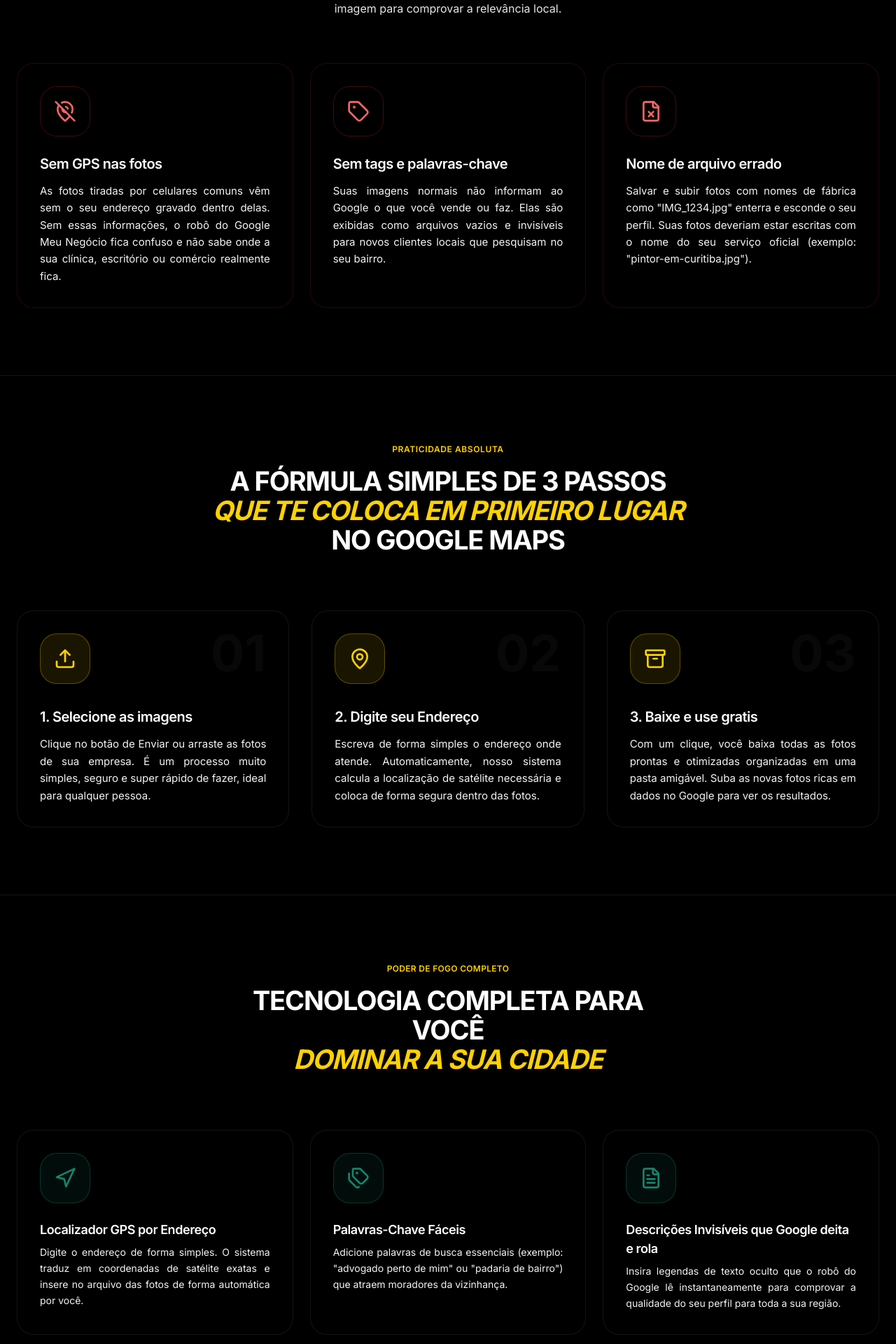
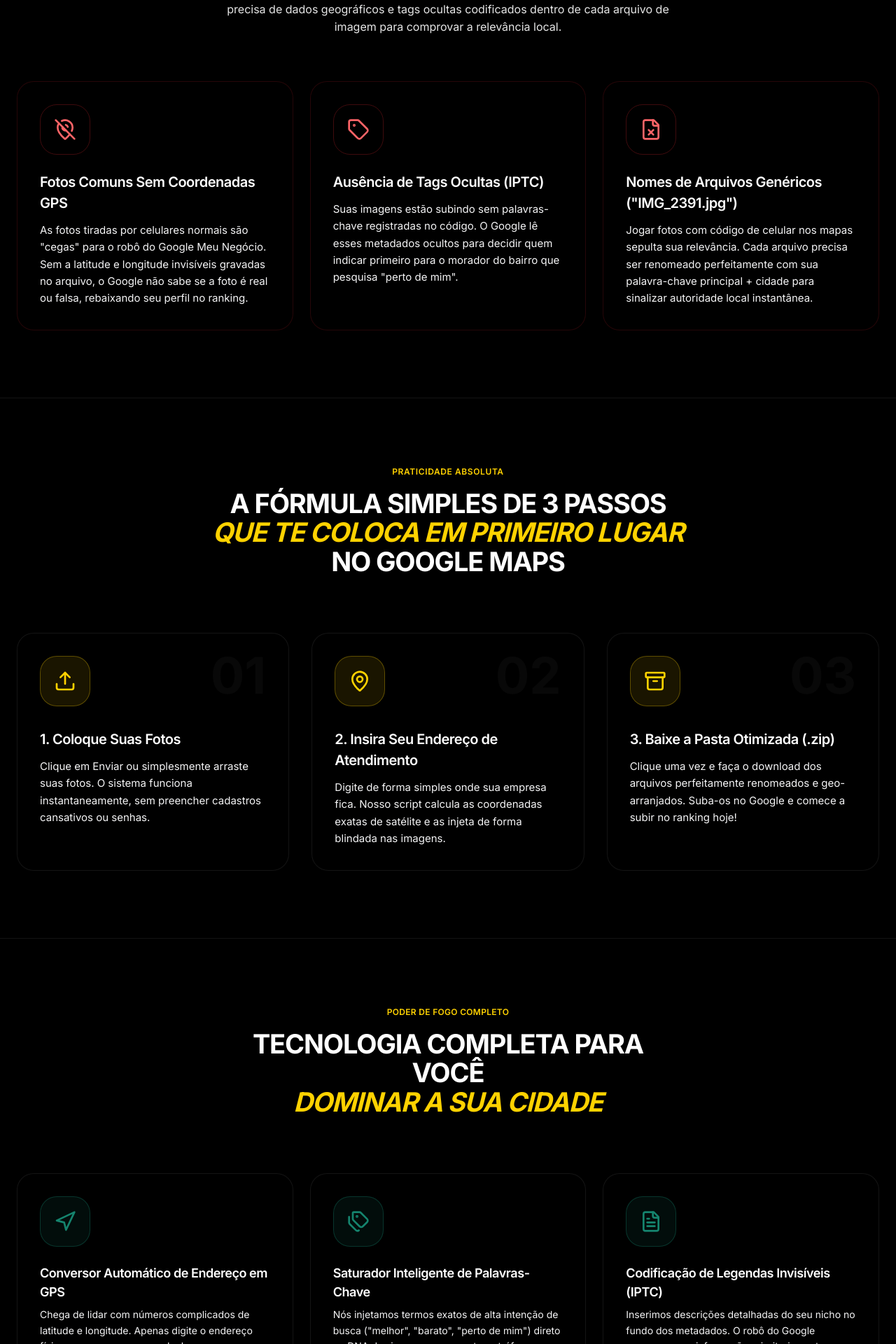
Before and after one commit to supremapix/FotoSEO, a React (Vite) app: page / in a window 1280 px wide. Shown: the part 1606-3526 px from the top of the page at 70% size. Built offline with nearby package versions, Linux system fonts and the light colour scheme.

Commit message:
feat: add SEO and site infrastructure
- Implement core SEO meta tags and open graph data
- Create robots.txt and sitemap.xml for indexing
- Add llms.txt for model context and project documentation
- Refine landing page copy for improved conversion

```diff
--- a/src/App.tsx
+++ b/src/App.tsx
@@ -651,31 +651,29 @@ export default function App() {
     if (element) {
       element.scrollIntoView({ behavior: 'smooth' });
     }
-  };
-
-  // Static Data lists structure mapping
+  }  // Static Data lists structure mapping
   const stats = [
-    { value: '10×', label: 'Mais pessoas do seu próprio bairro encontrando a sua empresa no mapa e ligando para você.' },
-    { value: '10', label: 'Fotos enviadas de uma única vez, de forma simples e sem qualquer tipo de complicação.' },
-    { value: '100%', label: 'Funciona online e direto pelo seu navegador de internet, sem precisar baixar nenhum aplicativo.' },
-    { value: '3 min', label: 'Apenas 3 minutos do seu dia bastam para que nosso sistema faça tudo sozinho por você.' },
+    { value: '10×', label: 'Mais ligações e rotas traçadas por vizinhos que procuram o seu serviço de perto no bairro.' },
+    { value: '10', label: 'Fotos tratadas em segundos por lote: geolocalização e palavras-chave injetadas duma vez só.' },
+    { value: '100%', label: 'Livre de Instalação: Funciona online e direto pelo seu navegador. Seguro para idosos e iniciantes.' },
+    { value: '3 min', label: 'Tempo médio do envio à pasta otimizada. Sem planilhas ou configurações complexas.' },
   ];
 
   const painPoints = [
     {
       icon: MapPinOff,
-      title: 'Sem GPS nas fotos',
-      desc: 'As fotos tiradas por celulares comuns vêm sem o seu endereço gravado dentro delas. Sem essas informações, o robô do Google Meu Negócio fica confuso e não sabe onde a sua clínica, escritório ou comércio realmente fica.',
+      title: 'Fotos Comuns Sem Coordenadas GPS',
+      desc: 'As fotos tiradas por celulares normais são "cegas" para o robô do Google Meu Negócio. Sem a latitude e longitude invisíveis gravadas no arquivo, o Google não sabe se a foto é real ou falsa, rebaixando seu perfil no ranking.',
     },
     {
       icon: Tag,
-      title: 'Sem tags e palavras-chave',
-      desc: 'Suas imagens normais não informam ao Google o que você vende ou faz. Elas são exibidas como arquivos vazios e invisíveis para novos clientes locais que pesquisam no seu bairro.',
+      title: 'Ausência de Tags Ocultas (IPTC)',
+      desc: 'Suas imagens estão subindo sem palavras-chave registradas no código. O Google lê esses metadados ocultos para decidir quem indicar primeiro para o morador do bairro que pesquisa "perto de mim".',
     },
     {
       icon: FileX,
-      title: 'Nome de arquivo errado',
-      desc: 'Salvar e subir fotos com nomes de fábrica como "IMG_1234.jpg" enterra e esconde o seu perfil. Suas fotos deveriam estar escritas com o nome do seu serviço oficial (exemplo: "pintor-em-curitiba.jpg").',
+      title: 'Nomes de Arquivos Genéricos ("IMG_2391.jpg")',
+      desc: 'Jogar fotos com código de celular nos mapas sepulta sua relevância. Cada arquivo precisa ser renomeado perfeitamente com sua palavra-chave principal + cidade para sinalizar autoridade local instantânea.',
     },
   ];
 
@@ -683,96 +681,96 @@ export default function App() {
     {
       num: '01',
       icon: Upload,
-      title: '1. Selecione as imagens',
-      desc: 'Clique no botão de Enviar ou arraste as fotos de sua empresa. É um processo muito simples, seguro e super rápido de fazer, ideal para qualquer pessoa.',
+      title: '1. Coloque Suas Fotos',
+      desc: 'Clique em Enviar ou simplesmente arraste suas fotos. O sistema funciona instantaneamente, sem preencher cadastros cansativos ou senhas.',
     },
     {
       num: '02',
       icon: MapPin,
-      title: '2. Digite seu Endereço',
-      desc: 'Escreva de forma simples o endereço onde atende. Automaticamente, nosso sistema calcula a localização de satélite necessária e coloca de forma segura dentro das fotos.',
+      title: '2. Insira Seu Endereço de Atendimento',
+      desc: 'Digite de forma simples onde sua empresa fica. Nosso script calcula as coordenadas exatas de satélite e as injeta de forma blindada nas imagens.',
     },
     {
       num: '03',
       icon: Archive,
-      title: '3. Baixe e use gratis',
-      desc: 'Com um clique, você baixa todas as fotos prontas e otimizadas organizadas em uma pasta amigável. Suba as novas fotos ricas em dados no Google para ver os resultados.',
+      title: '3. Baixe a Pasta Otimizada (.zip)',
+      desc: 'Clique uma vez e faça o download dos arquivos perfeitamente renomeados e geo-arranjados. Suba-os no Google e comece a subir no ranking hoje!',
     },
   ];
 
   const features = [
     {
       icon: Navigation,
-      title: 'Localizador GPS por Endereço',
-      desc: 'Digite o endereço de forma simples. O sistema traduz em coordenadas de satélite exatas e insere no arquivo das fotos de forma automática por você.',
+      title: 'Conversor Automático de Endereço em GPS',
+      desc: 'Chega de lidar com números complicados de latitude e longitude. Apenas digite o endereço físico e nosso conversor calcula os milissegundos geográficos na hora.',
     },
     {
       icon: Tags,
-      title: 'Palavras-Chave Fáceis',
-      desc: 'Adicione palavras de busca essenciais (exemplo: "advogado perto de mim" ou "padaria de bairro") que atraem moradores da vizinhança.',
+      title: 'Saturador Inteligente de Palavras-Chave',
+      desc: 'Nós injetamos termos exatos de alta intenção de busca ("melhor", "barato", "perto de mim") direto no DNA das imagens para capturar tráfego regional.',
     },
     {
       icon: FileText,
-      title: 'Descrições Invisíveis que Google deita e rola',
-      desc: 'Insira legendas de texto oculto que o robô do Google lê instantaneamente para comprovar a qualidade do seu perfil para toda a sua região.',
+      title: 'Codificação de Legendas Invisíveis (IPTC)',
+      desc: 'Inserimos descrições detalhadas do seu nicho no fundo dos metadados. O robô do Google consome essa informação prioritariamente no ranking.',
     },
     {
       icon: FolderPen,
-      title: 'Renomeador Inteligente em Massa',
-      desc: 'Nós renomeamos todas as fotos com o seu serviço profissional e sua cidade automaticamente de forma padrão, bonita e muito organizada.',
+      title: 'Renomeador Sequencial Profissional',
+      desc: 'Adeus "IMG_1234.png". Seus arquivos são rebatizados seguindo fórmulas exatas de SEO Local que geram autoridade perante o Google algoritmicamente.',
     },
     {
       icon: Layers,
-      title: 'Metadados de Satélite Puros',
-      desc: 'Garantimos a gravação das coordenadas de localização com alta nitidez, sem diminuir de forma alguma a qualidade original da imagem.',
+      title: 'Preservação de Resolução Máxima',
+      desc: 'Nosso processo de injeção de metadados não compacta nem diminui a nitidez das fotos. Suas imagens continuam lindas, nítidas e profissionais.',
     },
     {
       icon: Package,
-      title: 'Pasta ZIP Prática e Compacta',
-      desc: 'Para simplificar e evitar bagunça, todas as imagens prontas são guardadas juntas em uma única pasta leve que você baixa com apenas um clique.',
+      title: 'Compactador Automático Tudo-Pronto',
+      desc: 'Entregamos seu lote inteiro compilado de forma organizada dentro de um arquivo ZIP leve, facilitando muito o upload no painel do Google.',
     },
     {
       icon: Monitor,
-      title: 'Botões Maiores e Letras Nítidas',
-      desc: 'Uma tela limpa, desenhada com botões grandes, contraste nítido, clareza máxima e texto amigável feito especialmente para quem não entende de programação.',
+      title: 'Interface Anti-Confusão Sem Menu Chato',
+      desc: 'Telas sem poluição visual, projetadas com fontes grandes e campos amigáveis, ideais para donos de negócios locais focados em faturamento rápido.',
     },
     {
       icon: Table,
-      title: 'Tabela de Controle Amigável',
-      desc: 'Para você nunca se perder, uma listinha simples na tela mostra quais fotos já foram otimizadas e o andamento geral da sua rotina.',
+      title: 'Relatório Interno Prático',
+      desc: 'Acompanhe de forma simples o progresso científico de cada imagem, sabendo exatamente quais dados foram georreferenciados no processo.',
     },
     {
       icon: Satellite,
-      title: 'Sinal Verificado e Seguro',
-      desc: 'Garante o envio das coordenadas perfeitas, sem emitir nenhum erro de localização, fazendo com que os servidores do Google aprovem seus dados na hora.',
+      title: 'Sinal Verificado de Longitude Certa',
+      desc: 'Utiliza validadores geográficos modernos para garantir que os servidores de imagem do Google aprovem seus metadados de primeira.',
     },
   ];
 
   const comparisons = [
     {
-      aspect: 'Inclusão de GPS EXIF',
-      without: 'Imagens cruas sem localizador',
-      with: 'Coordenadas convertidas instantaneamente',
-    },
-    {
-      aspect: 'Processamento de Imagens',
-      without: 'Manual, uma a uma em editores desktop complexos',
-      with: 'Lote simultâneo de até 10 fotos no navegador',
-    },
-    {
-      aspect: 'Otimização de IPTC & Tags',
-      without: 'Vazio de termos semânticos ocultos',
-      with: 'Keywords de alta indexação injetadas no código',
-    },
-    {
-      aspect: 'Nomenclatura de Arquivos',
-      without: 'Codificações como DSC_2910.jpg sem valor SEO',
-      with: 'Arquivos renomeados com Palavra-Chave + Cidade',
-    },
-    {
-      aspect: 'Tempo por Cliente',
-      without: 'Média de 40 minutos por lote de otimização',
-      with: 'Menos de 3 minutos do upload ao ZIP final',
+      aspect: 'Gravação de GPS EXIF Terrestre',
+      without: 'Metadados vazios (Google não sabe onde a foto foi tirada)',
+      with: 'Coordenadas de satélite precisas cravadas no código',
+    },
+    {
+      aspect: 'Agilidade de Processamento',
+      without: 'Trabalho manual, demorando até 40 minutos por imagem',
+      with: 'Lote completo de até 10 imagens tratado em menos de 180 segundos',
+    },
+    {
+      aspect: 'Otimização de Termos Ocultos',
+      without: 'Sem palavras-chave e sem relevância semântica regional',
+      with: 'Keywords inteligentes de alta intenção injetadas no IPTC',
+    },
+    {
+      aspect: 'Padrão dos Nomes dos Arquivos',
+      without: 'Código aleatório gerado pelo celular ("IMG_0991.HEIC")',
+      with: 'Palavra-chave principal + Cidade de busca do cliente',
+    },
+    {
+      aspect: 'Curva de Aprendizado',
+      without: 'Necessita softwares de edição complexos e caros',
+      with: 'Sem complicações: projetado inclusive para idosos e iniciantes',
     },
   ];
 
@@ -781,25 +779,25 @@ export default function App() {
       name: 'Carlos Eduardo',
       role: 'Especialista em SEO Local',
       rating: 5,
-      text: 'Subi o perfil de uma clínica odontológica para as primeiras posições do Google Maps em menos de duas semanas. O FotoSEO me economiza horas de edição de metadados manual.',
+      text: 'O FotoSEO é indispensável. Consegui posicionar uma clínica médica local na Posição #1 no bairro Jardins em apenas 10 dias. Georreferenciamento de imagens é o maior segredo do Maps.',
     },
     {
       name: 'Vanessa Martins',
-      role: 'Agência VM Studio',
+      role: 'Agência VM Digital',
       rating: 5,
-      text: 'Espetacular! Consigo geolocalizar fotos por endereço e injetar as tags estruturadas em menos de 3 minutos. Meus clientes de comércio local estão adorando os resultados.',
+      text: 'Trabalho com comércio local e me poupou horas. Não preciso mais de editores desktop difíceis de configurar. Digito o endereço do cliente, arrasto as fotos e o Zip sai pronto na hora.',
     },
     {
       name: 'Rodrigo Pinheiro',
-      role: 'Consultor de Tráfego',
+      role: 'Consultor de Tráfego Regional',
       rating: 5,
-      text: 'Impressionante como a geolocalização EXIF faz diferença direta no algoritmo do Google Meu Negócio. Indispensável para quem atende negócios físicos de forma profissional.',
-    },
-    {
-      name: 'Juliana Mendes',
-      role: 'Fotógrafa Comercial',
+      text: 'O ganho na relevância do Google Meu Negócio usando metadados EXIF/IPTC limpos e estruturados é absurdo. Ideal para quem presta serviço e quer dominar as buscas locais.',
+    },
+    {
+      name: 'Seu Antônio de Souza',
+      role: 'Dono de Oficina Mecânica (68 anos)',
       rating: 5,
-      text: 'Antes eu tinha que explicar pro cliente porque as fotos não tinham GPS de estúdio. Agora passo tudo no FotoSEO antes de entregar. Nota dez em agilidade e praticidade.',
+      text: 'Não entendo nada de computador e achei que seria muito difícil. Mas o FotoSEO é muito simples! Só coloco minhas fotos, escrevo meu endereço e tudo funciona sozinho. Recomendo muito!',
     },
   ];
 
@@ -1082,7 +1080,7 @@ export default function App() {
                   <h3 className="text-[20px] font-semibold text-white tracking-tight mb-3 text-center md:text-left">
                     {item.title}
                   </h3>
-                  <p className="text-zinc-100 font-medium text-[15px] leading-relaxed text-justify">
+                  <p className="text-zinc-100 font-medium text-[15px] leading-relaxed text-center md:text-left md:text-justify">
                     {item.desc}
                   </p>
                 </ScrollReveal>
@@ -1117,7 +1115,7 @@ export default function App() {
                 >
                   {/* Number shadow elements */}
                   <div className="absolute top-6 right-8 text-[72px] font-bold leading-none text-white/[0.03] select-none">
-                    {item.num}
+                     {item.num}
                   </div>
 
                   {/* Large, clear icon for elderly users */}
@@ -1128,7 +1126,7 @@ export default function App() {
                   <h3 className="text-[20px] font-semibold text-white tracking-tight mb-3 text-center md:text-left">
                     {item.title}
                   </h3>
-                  <p className="text-zinc-100 font-medium text-[15px] leading-relaxed text-justify">
+                  <p className="text-zinc-100 font-medium text-[15px] leading-relaxed text-center md:text-left md:text-justify">
                     {item.desc}
                   </p>
 
@@ -1171,7 +1169,7 @@ export default function App() {
                   <h3 className="text-[18px] font-semibold text-white tracking-tight mb-2 text-center md:text-left">
                     {item.title}
                   </h3>
-                  <p className="text-zinc-100 font-medium text-[14px] leading-relaxed text-justify">
+                  <p className="text-zinc-100 font-medium text-[14px] leading-relaxed text-center md:text-left md:text-justify">
                     {item.desc}
                   </p>
 
```
Also changed, not shown: index.html (+49 -3 lines), public/llms.txt (added), public/robots.txt (added), 2 other files (tests, documents, lock files or other folders).
